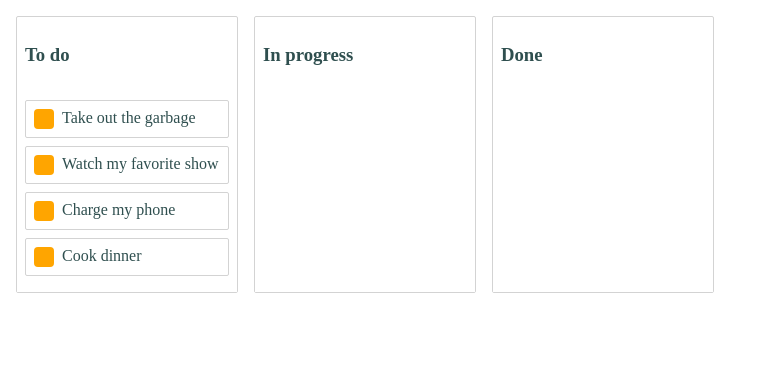
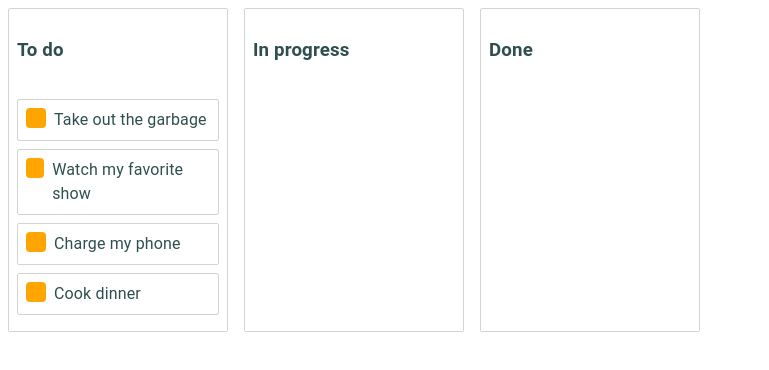
Before and after one commit to Fawkes11/drag-and-drop, a React (Vite) app: page / in a window 1280 px wide. Shown: the top 370 px of the page, without its empty margins (0-769 px from the left). Built offline with nearby package versions, Linux system fonts and the light colour scheme.

Commit message:
Reset CSS added

```diff
--- a/src/main.jsx
+++ b/src/main.jsx
@@ -1,9 +1,13 @@
 import React from 'react'
 import ReactDOM from 'react-dom/client'
 import App from './App'
+import CssBaseline from '@mui/material/CssBaseline';
 
 ReactDOM.createRoot(document.getElementById('root')).render(
 
-    <App />
+    <>
+        <CssBaseline />
+        <App />
+    </>
 
 )
```
